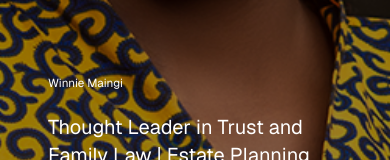
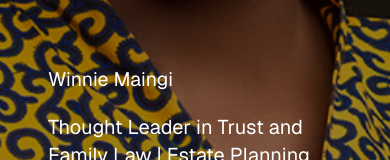
Before and after one commit to emmanuelmacharia/winnie-maingi, a Next.js app: page / in a window 390 px wide. Shown: the part 641-801 px from the top of the page. Built offline with nearby package versions, Linux system fonts and the light colour scheme; no server answers.

Commit message:
name font size

```diff
--- a/src/app/page.tsx
+++ b/src/app/page.tsx
@@ -18,7 +18,7 @@ export default function HomePage() {
         <div className="absolute inset-0 -z-10 bg-black/40" />
         {/* Hero Content */}
         <div className="relative z-10 flex w-full flex-col justify-end px-12 pb-16 lg:px-24">
-          <h1 className="mb-6 max-w-7xl font-sans text-[3vw] leading-none text-white md:text-6xl">
+          <h1 className="mb-6 max-w-7xl font-sans text-[5vw] leading-none text-white md:text-6xl">
             Winnie Maingi
           </h1>
           <p className="max-w-4xl font-sans text-xl text-white md:text-3xl">
```
